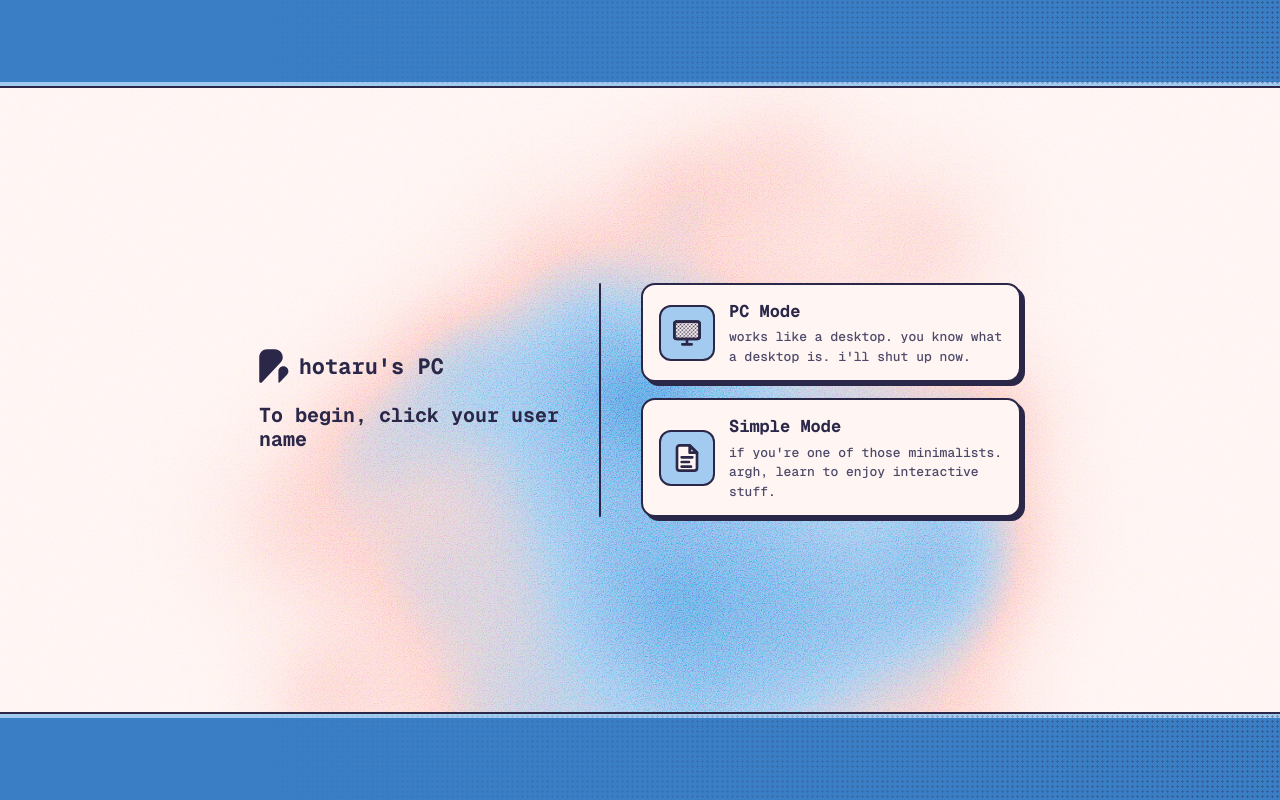
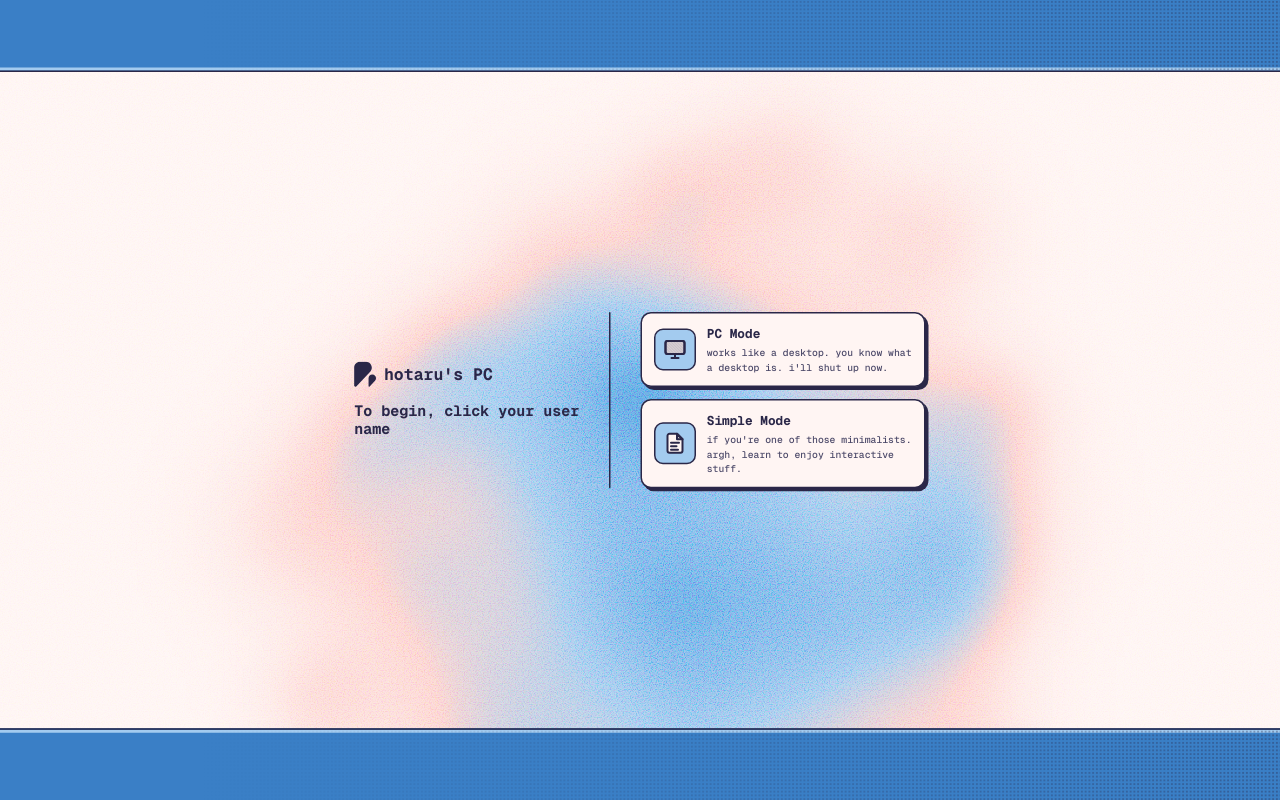
Before and after one commit to hotaru-py/hotaru-py.github.io, a Svelte app: page / in a window 1280 px wide. Built offline with nearby package versions, Linux system fonts and the light colour scheme; no server answers.

Commit message:
UI Scaling for consistency

```diff
--- a/src/App.svelte
+++ b/src/App.svelte
@@ -92,6 +92,12 @@
     height: auto;
   }
 
+  /* the scaled desktop and login screen are laid out larger or smaller than the window
+     (a transform doesn't change layout size), so the page itself must never scroll */
+  :global(html:not([data-mode="simple"])) {
+    overflow: hidden;
+  }
+
   /* only the page itself scrolls: a scrolling body would also trap Simple Mode's sticky
      section bar, which sticks to its nearest scroller */
   :global(html[data-mode="simple"]) {
@@ -102,11 +108,15 @@
     overflow: visible;
   }
 
+  /* laid out at the reference size (the screen divided by --ui-scale) and scaled up or
+     down to fill it; fixed-position children are placed against it, not the screen */
   .desktop-main {
-    width: 100vw;
+    width: calc(100vw / var(--ui-scale, 1));
     /* dvh is the visible height; on phones vh ignores the address bar and runs under the dock */
-    height: 100vh;
-    height: 100dvh;
+    height: calc(100vh / var(--ui-scale, 1));
+    height: calc(100dvh / var(--ui-scale, 1));
+    transform: scale(var(--ui-scale, 1));
+    transform-origin: 0 0;
   }
 
   /* mode switches: a slightly slower, eased crossfade than the browser default */
--- a/src/Components/Desktop/Desktop.svelte
+++ b/src/Components/Desktop/Desktop.svelte
@@ -29,6 +29,7 @@
   import { credits } from "../../lib/siteContent.js";
   import { fileWindow, findFile, hasGallery } from "../../lib/workFiles.js";
   import { blogNav } from "../../lib/blogNav.svelte.js";
+  import { ui } from "../../lib/uiScale.svelte.js";
   import { fade, fly } from "svelte/transition";
   import { cubicOut } from "svelte/easing";
 
@@ -343,8 +344,8 @@
   });
 
   function updateDesktopDimensions() {
-    desktopWidth = window.innerWidth;
-    desktopHeight = window.innerHeight;
+    desktopWidth = window.innerWidth / ui.scale;
+    desktopHeight = window.innerHeight / ui.scale;
     isMobileView = window.innerWidth <= 768;
   }
 
@@ -724,9 +725,16 @@
     animation: intro-in 450ms cubic-bezier(0.22, 1, 0.36, 1) var(--intro-lead) backwards;
   }
 
+  /* wallpapers draw in screen pixels, so this undoes the screen's scaling: it is the
+     size of the real screen again, at the real screen's scale */
   .wallpaper-layer {
     position: absolute;
-    inset: 0;
+    left: 0;
+    top: 0;
+    width: calc(100% * var(--ui-scale, 1));
+    height: calc(100% * var(--ui-scale, 1));
+    transform: scale(calc(1 / var(--ui-scale, 1)));
+    transform-origin: 0 0;
     z-index: -1;
     pointer-events: none;
   }
@@ -738,10 +746,8 @@
   }
 
   .desktop-container {
-    width: 100vw;
-    /* dvh is the visible height; on phones vh ignores the address bar and runs under the dock */
-    height: 100vh;
-    height: 100dvh;
+    width: 100%;
+    height: 100%;
     display: flex;
     flex-direction: column;
     overflow: hidden;
--- a/src/Components/Desktop/IconGrid.svelte
+++ b/src/Components/Desktop/IconGrid.svelte
@@ -1,5 +1,6 @@
 <script>
   import { fade, fly } from "svelte/transition";
+  import { ui } from "../../lib/uiScale.svelte.js";
   import DesktopIcon from "./DesktopIcon.svelte";
 
   // icons take a cell, widgets a block of cells (`span`); both drag, snap and reset alike.
@@ -235,8 +236,8 @@
 
   function handlePointerMove(e) {
     if (!drag || e.pointerId !== drag.pointerId) return;
-    drag.dx = e.clientX - drag.startX;
-    drag.dy = e.clientY - drag.startY;
+    drag.dx = (e.clientX - drag.startX) / ui.scale;
+    drag.dy = (e.clientY - drag.startY) / ui.scale;
     if (!drag.active && Math.hypot(drag.dx, drag.dy) > DRAG_THRESHOLD) {
       drag.active = true;
       settling = false; // follow the pointer directly, no easing lag
--- a/src/Components/Desktop/Window.svelte
+++ b/src/Components/Desktop/Window.svelte
@@ -1,4 +1,5 @@
 <script>
+  import { ui } from "../../lib/uiScale.svelte.js";
   import { onMount, untrack } from "svelte";
   import { playSound } from "../../lib/sounds.js";
   import { CRASH_EVENT } from "../../lib/xylophone.js";
@@ -137,11 +138,11 @@
     if (isResizing) {
       const newWidth = Math.max(
         MIN_WIDTH,
-        startWidth + resizeDirX * (e.clientX - startX),
+        startWidth + (resizeDirX * (e.clientX - startX)) / ui.scale,
       );
       const newHeight = Math.max(
         MIN_HEIGHT,
-        startHeight + resizeDirY * (e.clientY - startY),
+        startHeight + (resizeDirY * (e.clientY - startY)) / ui.scale,
       );
 
       currentWidth = newWidth;
@@ -184,8 +185,14 @@
       const maxY = desktop.clientHeight - taskbarSpace - TITLE_BAR_H;
       const minX = MIN_VISIBLE_X - currentWidth;
       const maxX = desktop.clientWidth - MIN_VISIBLE_X;
-      currentX = Math.min(maxX, Math.max(minX, offsetX + (e.clientX - startX)));
-      currentY = Math.min(maxY, Math.max(0, offsetY + (e.clientY - startY)));
+      currentX = Math.min(
+        maxX,
+        Math.max(minX, offsetX + (e.clientX - startX) / ui.scale),
+      );
+      currentY = Math.min(
+        maxY,
+        Math.max(0, offsetY + (e.clientY - startY) / ui.scale),
+      );
     }
   }
 
--- a/src/Components/ModePicker.svelte
+++ b/src/Components/ModePicker.svelte
@@ -75,7 +75,7 @@
   class:preview-simple={previewSimple}
   in:fade={{ duration: 250 }}
 >
-  <Wallpaper />
+  <div class="wallpaper-fix"><Wallpaper /></div>
   <!-- Simple Mode's plain background, faded in over the wallpaper while previewing -->
   <div class="simple-wash" aria-hidden="true"></div>
 
@@ -229,12 +229,31 @@
 </div>
 
 <style>
+  /* the wallpaper draws in screen pixels: this undoes the scaling for it */
+  .wallpaper-fix {
+    position: absolute;
+    left: 0;
+    top: 0;
+    width: calc(100% * var(--ui-scale, 1));
+    height: calc(100% * var(--ui-scale, 1));
+    transform: scale(calc(1 / var(--ui-scale, 1)));
+    transform-origin: 0 0;
+    z-index: -1;
+    pointer-events: none;
+  }
+
   .picker {
-    --bar-height: clamp(56px, 11vh, 96px);
+    --bar-height: clamp(56px, calc(11vh / var(--ui-scale, 1)), 96px);
     /* the login screen is in the mono face, like Simple Mode */
     font-family: var(--font-terminal);
+    /* laid out at the reference size and scaled to the screen (see uiScale.svelte.js) */
     position: fixed;
-    inset: 0;
+    left: 0;
+    top: 0;
+    width: calc(100vw / var(--ui-scale, 1));
+    height: calc(100vh / var(--ui-scale, 1));
+    transform: scale(var(--ui-scale, 1));
+    transform-origin: 0 0;
     isolation: isolate;
     overflow: auto;
     display: flex;
--- /dev/null
+++ b/src/lib/uiScale.svelte.js
@@ -0,0 +1,29 @@
+// the desktop and login screen are drawn at one reference size and scaled to the screen,
+// so everything keeps the same proportions on any display: a 1080p monitor, a laptop and
+// a 4K screen all show what the reference shows, just bigger or smaller. the reference is
+// a 2560×1440 monitor at 150% (1707×960 CSS px).
+// phones keep their own layout, unscaled. components apply it with --ui-scale (a
+// transform on the screen, see App.svelte) and divide pointer movement by `ui.scale`.
+
+const REF_WIDTH = 1707;
+const REF_HEIGHT = 960;
+const MIN = 0.6;
+const MAX = 2.5;
+const PHONE_MAX_WIDTH = 768;
+
+export const ui = $state({ scale: 1 });
+
+function update() {
+  const w = window.innerWidth;
+  const h = window.innerHeight;
+  const fit = Math.min(w / REF_WIDTH, h / REF_HEIGHT);
+  // a hundredth is plenty, and keeps resizing from re-laying out for nothing
+  const scale = w <= PHONE_MAX_WIDTH ? 1 : Math.round(Math.min(MAX, Math.max(MIN, fit)) * 100) / 100;
+  if (scale === ui.scale) return;
+  ui.scale = scale;
+  document.documentElement.style.setProperty("--ui-scale", String(scale));
+}
+
+document.documentElement.style.setProperty("--ui-scale", "1");
+update();
+window.addEventListener("resize", update);
--- a/src/main.js
+++ b/src/main.js
@@ -1,5 +1,6 @@
 import { mount } from "svelte";
 import "./app.css";
+import "./lib/uiScale.svelte.js";
 import App from "./App.svelte";
 // applies the chosen wallpaper's colour theme before anything is drawn
 import "./lib/wallpaper.svelte.js";
```
